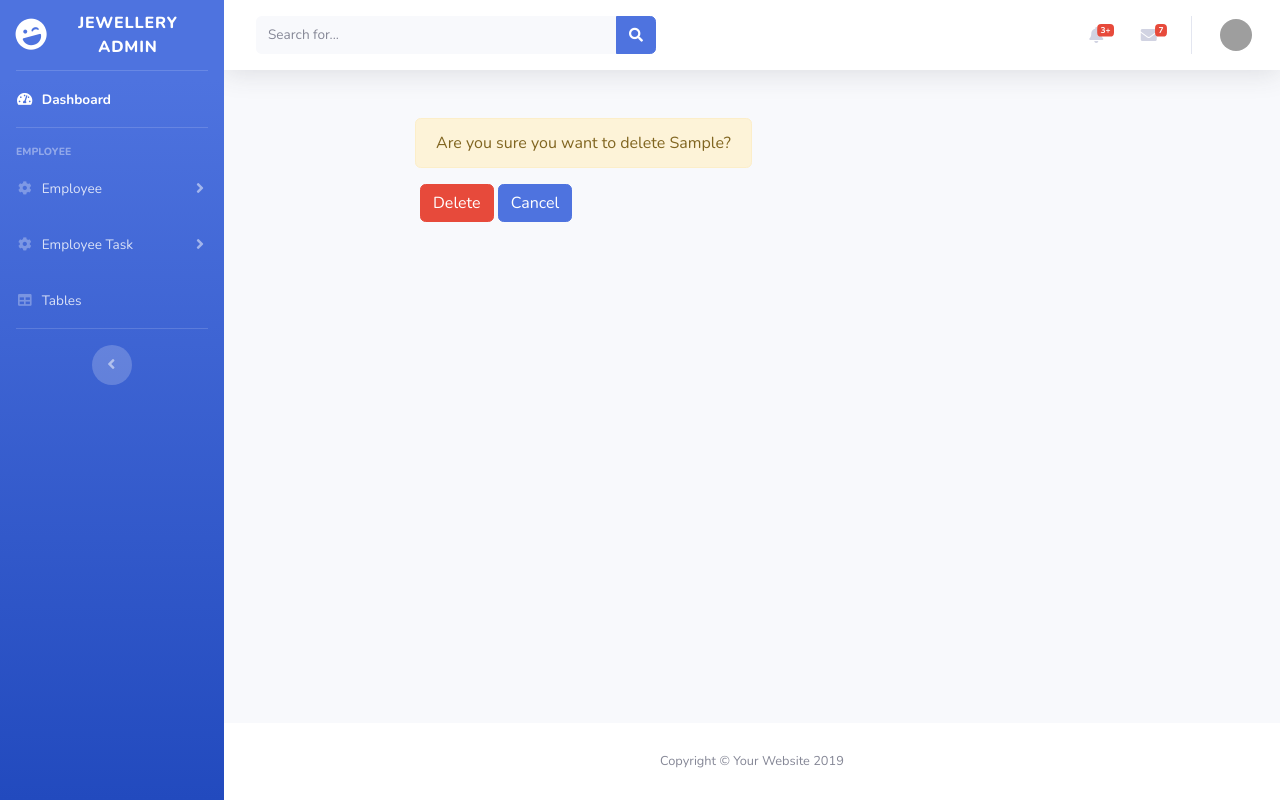
After one commit to sujallohani10/jewellery, a Django app: template employee/templates/employee_task/confirm_delete.html in a window 1280 px wide. The commit adds this page. Run offline with Django 3.2, Linux system fonts and the light colour scheme; the template is opened without the code that fills it: values that come from a table or form of the project are taken from there, others are empty; tables that the repository leaves empty hold one stand-in row (values such as "Sample post"); parts of the project's set-up code (start-up, migrations or seed data) failed here and were passed over; some libraries are stand-ins or nearby versions; grey boxes are pictures that could not be loaded.

Commit message:
tasks delete fixes with post request only with confirmation

```diff
--- /dev/null
+++ b/employee/templates/employee_task/confirm_delete.html
@@ -0,0 +1,24 @@
+{% extends "base.html" %}
+{% block content %}
+<div class="container">
+<div class="row"></div>
+<br/>
+<div class="row">
+<div class="col-md-2 col-xs-2 col-sm-2"></div>
+ <div class="col-md-10 col-xs-10 col-sm-10">
+  <form method="post">
+   {% csrf_token %}
+    <div class="form-row">
+      <div class="alert alert-warning">
+       Are you sure you want to delete {{ object }}?
+      </div>
+    </div>
+    <button type="submit" class="btn btn-danger">
+     Delete
+    </button>
+    <a href="{% url 'employeeTaskList' %}" class="btn btn-primary">Cancel</a>
+  </form>
+ </div>
+</div>
+</div>
+{% endblock %}
--- a/employee/templates/employee_task/edit.html
+++ b/employee/templates/employee_task/edit.html
@@ -43,7 +43,7 @@
                     {{ form.completion_date|as_crispy_field }}
                 </div>
             </div>
-            <button type="submit" class="btn btn-success">Save Task</button>
+            <button type="submit" class="btn btn-success">Update Task</button>
       </form>
     </div>
 
```
Also changed, not shown: employee/templates/employee_task/tasklist.html (+7 -3 lines), employee/views.py (+12 -4 lines).
